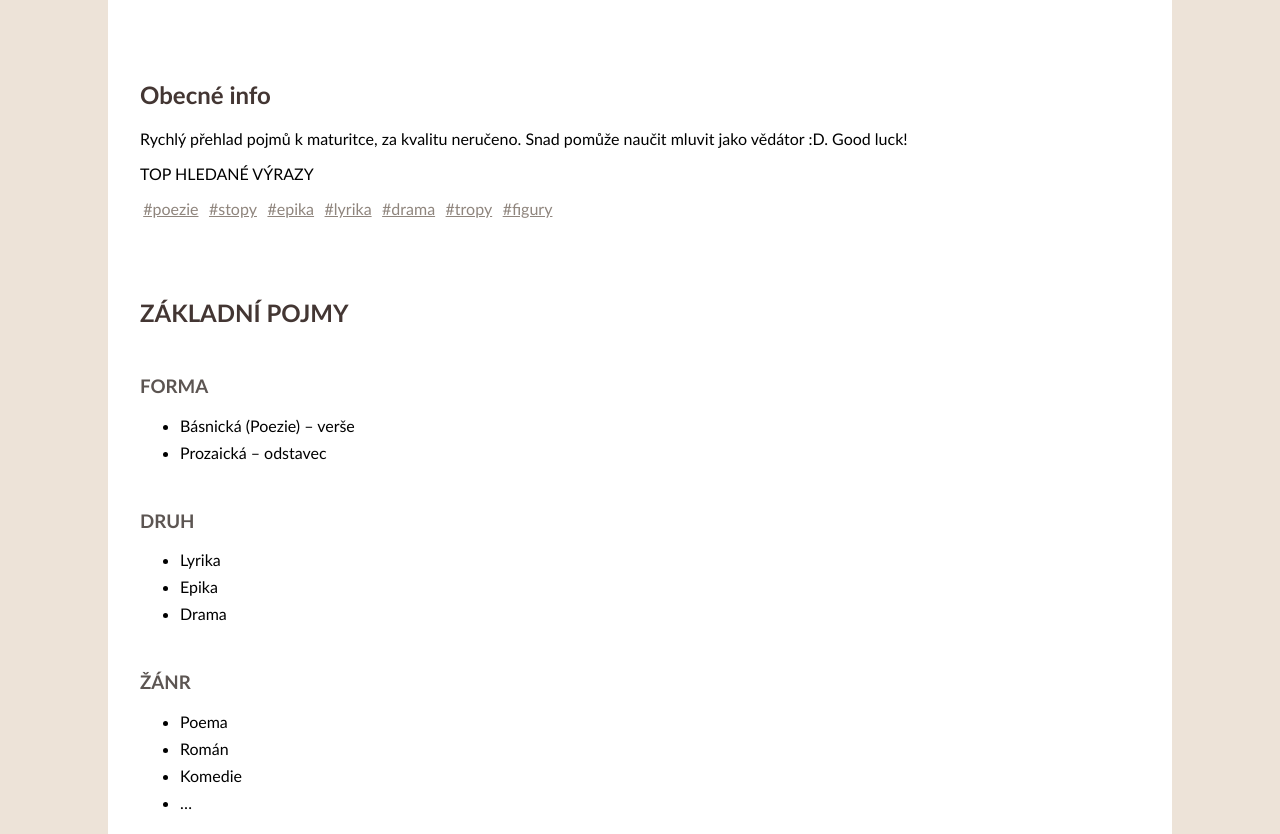
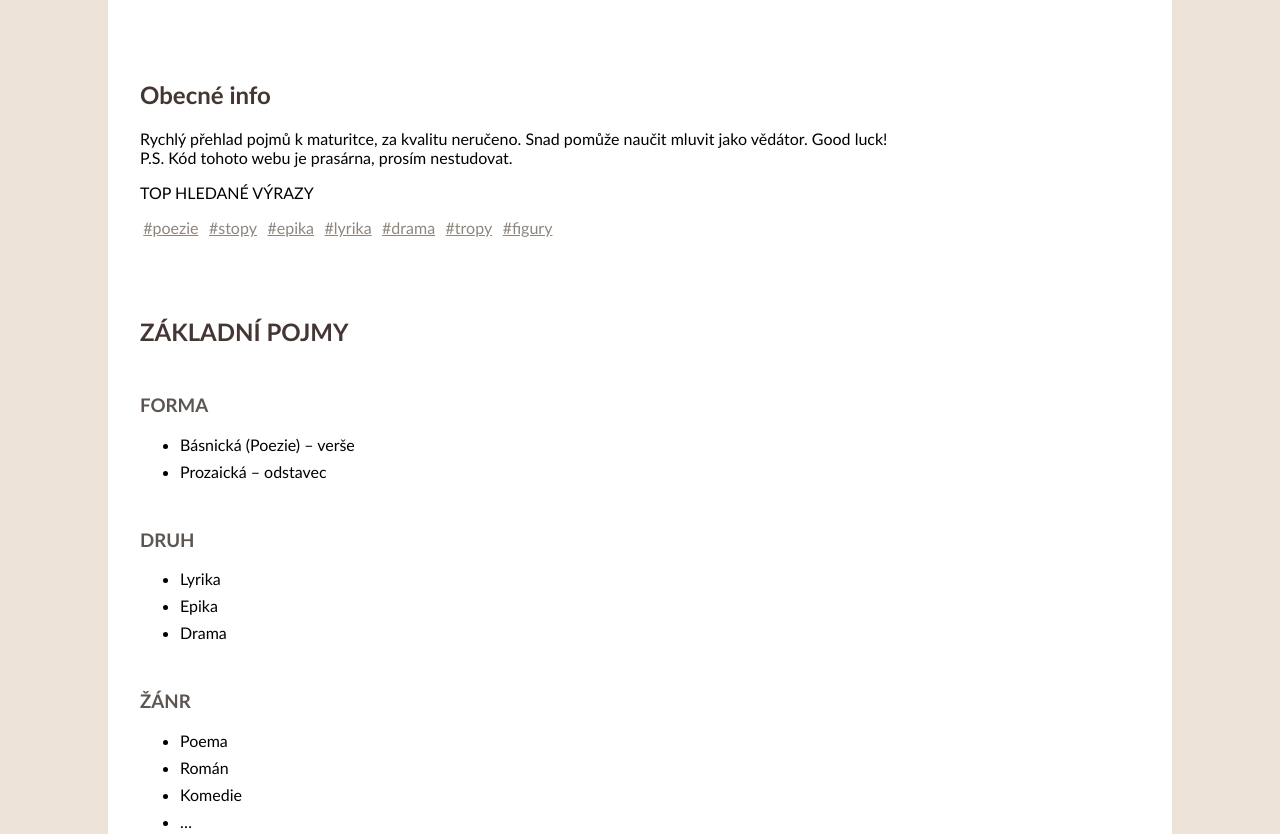
Before and after one commit to filiptronicek/cestinka, a plain HTML site: page index.html in a window 1280 px wide. Shown: the top 834 px of the page. Drawn offline with Linux system fonts and the light colour scheme.

Commit message:
warning - code is make na prasaka

```diff
--- a/index.html
+++ b/index.html
@@ -12,7 +12,7 @@
 <body>
     <section class="general">
         <h1>Obecné info</h1>
-        <p>Rychlý přehlad pojmů k maturitce, za kvalitu neručeno. Snad pomůže naučit mluvit jako vědátor :D. Good luck!</p>
+        <p>Rychlý přehlad pojmů k maturitce, za kvalitu neručeno. Snad pomůže naučit mluvit jako vědátor. Good luck! <br> P.S. Kód tohoto webu je prasárna, prosím nestudovat.</p>
         <p>TOP HLEDANÉ VÝRAZY</p>
         <nav>
             <a href="#p">#poezie</a>
```
